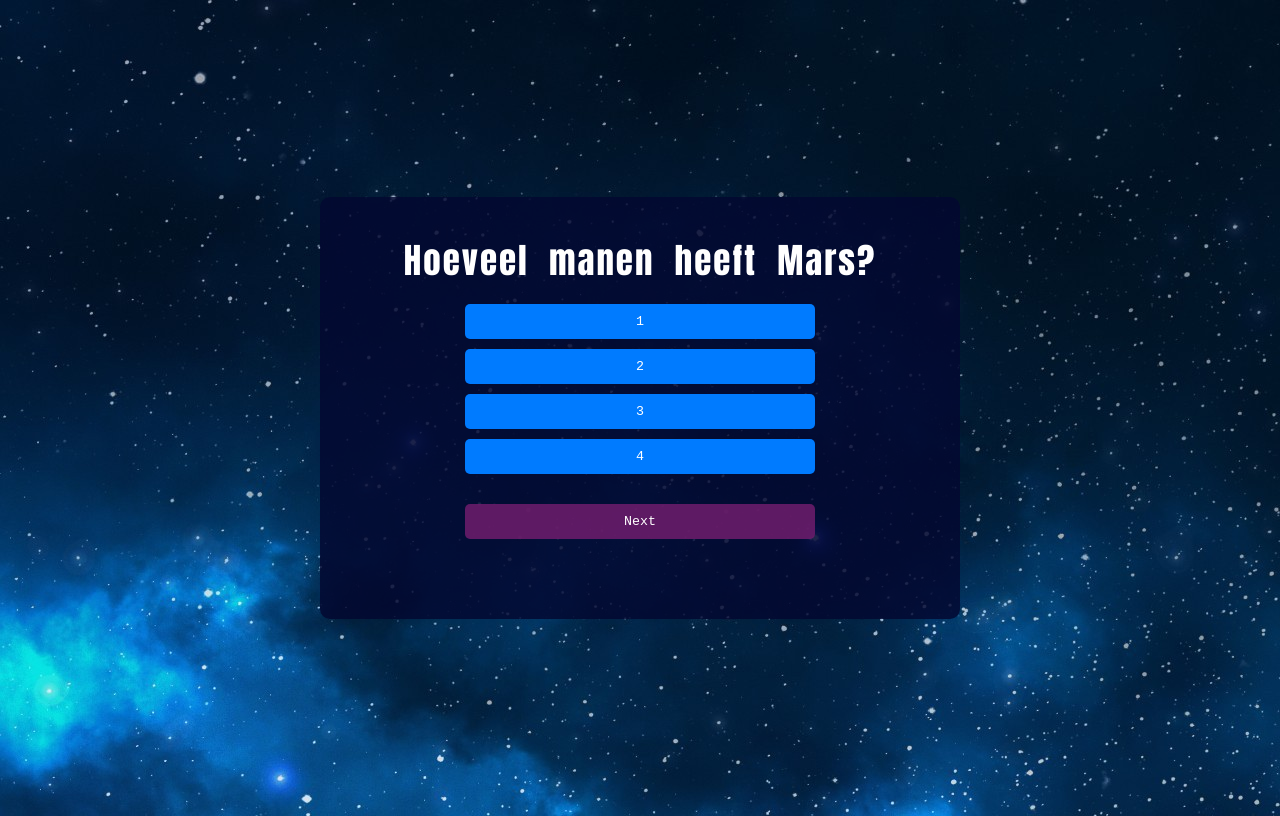
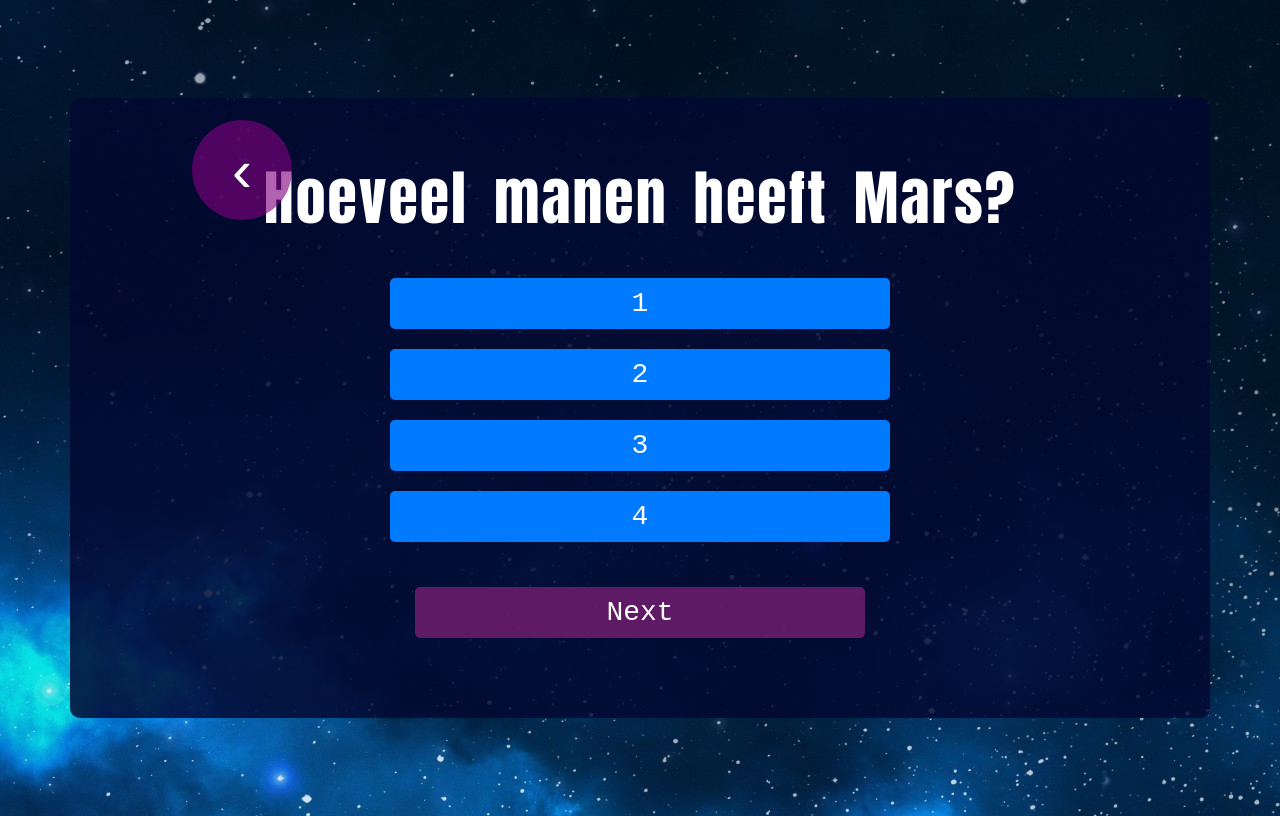
Before and after one commit to Wouter-Steenhuis/SpaceExplorer, a website: page quiz.html in a window 1280 px wide. Drawn offline with Linux system fonts and the light colour scheme.

Commit message:
first commit

```diff
--- a/quiz.css
+++ b/quiz.css
@@ -1,7 +1,7 @@
 body {
   font-family: Impact, Haettenschweiler, "Arial Narrow Bold", sans-serif;
   font-weight: 100;
-  font-size: 28px;
+  font-size: 42px;
   background-image: url("./foto/achtergrond.jpg");
   color: white;
   height: 100vh;
@@ -11,7 +11,7 @@ body {
 }
 
 #quiz-container {
-  width: 600px;
+  width: 1100px;
   margin: 50px auto;
   padding: 20px;
   background-color: #030831d3;
@@ -22,11 +22,11 @@ body {
 }
 
 #question {
-  font-size: 35px;
+  font-size: 60px;
   font-weight: 500;
   word-spacing: 10px;
   letter-spacing: 2px;
-  line-height: 40px;
+  line-height: 80px;
 }
 
 #answers-container {
@@ -37,12 +37,13 @@ body {
 }
 
 .answer {
-  margin-bottom: 10px;
+  margin-bottom: 20px;
   padding: 10px 20px;
   border: none;
   border-radius: 5px;
-  width: 350px;
+  width: 500px;
   font-family: monospace;
+  font-size: 28px;
   justify-content: center;
   text-align: center;
   background-color: #007bff;
@@ -55,12 +56,13 @@ body {
 }
 
 #next-button {
-  margin-top: 20px;
+  margin-top: 25px;
   padding: 10px 20px;
   border: none;
   border-radius: 5px;
   font-family: monospace;
-  width: 350px;
+  font-size: 28px;
+  width: 450px;
   background-color: rgba(112, 29, 109, 0.847);
   color: #fff;
   cursor: pointer;
@@ -86,3 +88,18 @@ body {
   margin-top: 20px;
   padding: 20px;
 }
+
+#backButton {
+  position: absolute;
+  z-index: 34;
+  top: 15vh;
+  left: 15vw;
+  width: 100px;
+  height: 100px;
+  border-radius: 50%;
+  background-color: rgba(128, 0, 128, 0.617);
+  color: white;
+  border: none;
+  font-size: 60px;
+  cursor: pointer;
+}
--- a/quiz.html
+++ b/quiz.html
@@ -7,6 +7,7 @@
   <link rel="stylesheet" href="quiz.css">
 </head>
 <body>
+  <button id="backButton" class="roundButton">&#8249;</button>
   <div id="quiz-container">
     <h1 id="question">Question 1</h1>
     <div id="answers-container">
--- a/quiz.js
+++ b/quiz.js
@@ -111,3 +111,6 @@ function showScorePage() {
     window.location.href = newUrl;
   }, 5);
 }
+document.getElementById("backButton").addEventListener("click", () => {
+  window.location.href = "index.html";
+})
--- a/score.css
+++ b/score.css
@@ -8,8 +8,8 @@ body {
 }
 
 #score-container {
-  width: 500px;
-  height: 300px;
+  width: 1100px;
+  height: 600px;
   background-color: #030831d3;
   border-radius: 20px;
   display: flex;
@@ -21,17 +21,17 @@ body {
   font-size: 25px;
 }
 
-#score-container h2 {
+#score-container {
   color: white;
-  font-size: 35px;
+  font-size: 48px;
   margin-bottom: 20px;
   font-family: monospace;
 }
 
 #backButton {
   position: absolute;
-  top: 30%;
-  left: 30%;
+  top: 15vh;
+  left: 15vw;
   width: 100px;
   height: 100px;
   border-radius: 50%;
--- a/script.js
+++ b/script.js
@@ -10,7 +10,6 @@ document.addEventListener('DOMContentLoaded', function() {
     });
   });
 
-  // Smooth scroll naar het midden van de aangeklikte planeet
   planets.forEach(planet => {
     planet.addEventListener('click', () => {
       const rect = planet.getBoundingClientRect();
@@ -25,4 +24,5 @@ document.addEventListener('DOMContentLoaded', function() {
   startQuizButton.addEventListener('click', function() {
     window.location.href = 'quiz.html';
   });
+
 });
--- a/style.css
+++ b/style.css
@@ -6,7 +6,7 @@ body {
   align-items: center;
   flex-direction: column;
   height: 100vh;
-  overflow: hidden; /* Voorkomt scrollen op de body */
+  overflow: hidden;
 }
 
 h1 {
@@ -42,13 +42,13 @@ h1 {
   justify-content: center;
   align-items: center;
   width: 100%;
-  overflow-x: auto; /* Horizontaal scrollen */
+  overflow-x: auto;
 }
 
 #planets {
   display: flex;
-  gap: 45px; /* Ruimte tussen de planeten */
-  align-items: center; /* Zorgt dat planeten verticaal gecentreerd zijn */
+  gap: 45px;
+  align-items: center;
 }
 
 .planet {
@@ -67,13 +67,13 @@ h1 {
 }
 @keyframes pulse {
   0% {
-    transform: scale(1); /* Begin met normale grootte */
+    transform: scale(1);
   }
   50% {
-    transform: scale(1.1); /* Groter maken */
+    transform: scale(1.1);
   }
   100% {
-    transform: scale(1); /* Terug naar normale grootte */
+    transform: scale(1);
   }
 }
 
@@ -134,30 +134,25 @@ h1 {
   background-color: rgba(206, 65, 201, 0.793);
 }
 #scroll-container {
-  scrollbar-width: thin; /* Voor Firefox: dunne scrollbar */
-  scrollbar-color: rgba(112, 29, 109, 0.847) rgba(50, 0, 50); /* Thumb & Track kleuren voor Firefox */
+  scrollbar-width: thin;
+  scrollbar-color: rgba(112, 29, 109, 0.847) rgba(50, 0, 50);
 }
 
 #scroll-container::-webkit-scrollbar {
-  height: 12px; /* Hoogte van de horizontale scrollbar */
+  height: 12px;
 }
 
 #scroll-container::-webkit-scrollbar-track {
-  background: rgba(50, 0, 50); /* Donkerpaarse achtergrond */
-  border-radius: 10px; /* Mooie afgeronde hoeken */
+  background: rgba(50, 0, 50);
+  border-radius: 10px;
 }
 
 #scroll-container::-webkit-scrollbar-thumb {
-  background-color: rgba(112, 29, 109, 0.847); /* Paarse schuifbalk */
-  border-radius: 10px; /* Afronding voor de schuifbalk */
-  border: 2px solid rgba(50, 0, 50); /* Donkere rand voor meer contrast */
+  background-color: rgba(112, 29, 109, 0.847);
+  border-radius: 10px;
+  border: 2px solid rgba(50, 0, 50);
 }
 
 #scroll-container::-webkit-scrollbar-thumb:hover {
-  background-color: rgba(
-    206,
-    65,
-    201,
-    0.793
-  ); /* Lichtere paarse kleur bij hover */
+  background-color: rgba(206, 65, 201, 0.793);
 }
```
Also changed, not shown: index.html (+0 -1 lines), planet.js (+10 -12 lines), models/mars/license.txt (deleted).
